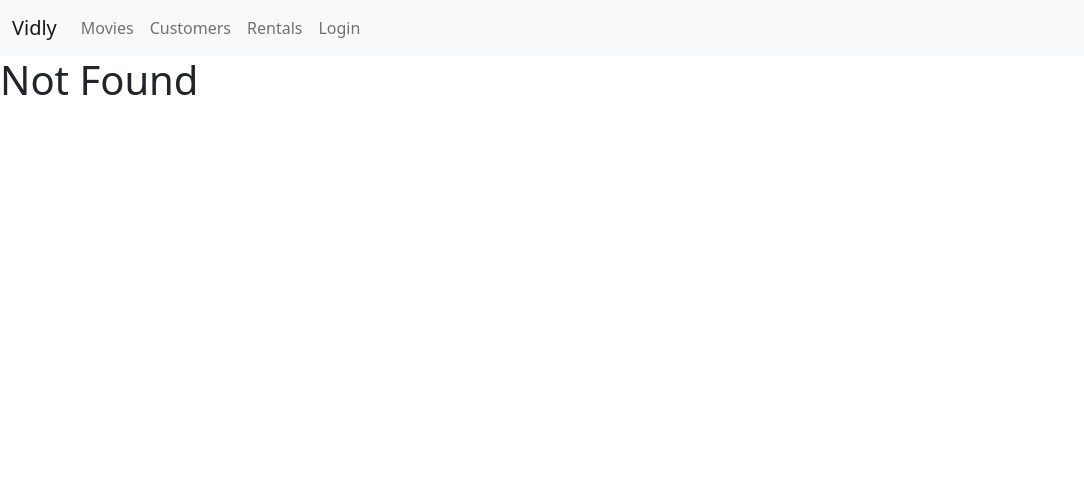
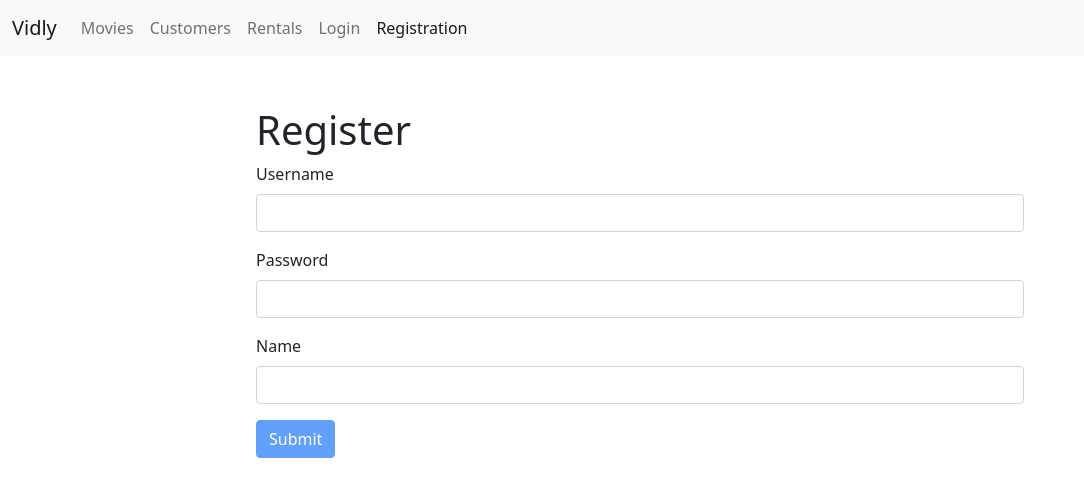
Before and after one commit to Beginner777-cpp/movieReact, a React (Create React App) app: page /registration in a window 1280 px wide. Before the commit this address led to /not-found. Shown: the top 496 px of the page, without its empty margins (0-1084 px from the left). Built offline with nearby package versions, Linux system fonts and the light colour scheme.

Commit message:
registration component started

```diff
--- a/src/App.js
+++ b/src/App.js
@@ -9,6 +9,7 @@ import Customers from "./Components/common/customers";
 import NotFound from "./Components/common/notFound";
 import MovieId from "./Components/common/movieId";
 import LoginForm from "./Components/loginForm";
+import Registration from "./Components/registration";
 function App() {
   return (
     <React.Fragment>
@@ -18,6 +19,7 @@ function App() {
         <Route path="/customers" component={Customers} />
         <Route path="/rentals" component={Rentals} />
         <Route path="/login" component={LoginForm} />
+        <Route path="/registration" component={Registration} />
         <Route path="/movies" component={Movie} />
         <Route path="/not-found" component={NotFound} />
         <Redirect exact from="/" to="/movies" />
--- a/src/Components/common/input.jsx
+++ b/src/Components/common/input.jsx
@@ -11,7 +11,6 @@ const Input = ({ name, label, errors, ...rest}) => {
         id={name}
         name={name}
         className="form-control"
-        autoFocus
       />
       {errors && <div className="alert alert-danger">{errors}</div>}
     </div>
--- a/src/Components/navbar.jsx
+++ b/src/Components/navbar.jsx
@@ -1,35 +1,59 @@
-import React from 'react';
-import { NavLink, li } from 'react-router-dom';
+import React from "react";
+import { NavLink, li } from "react-router-dom";
 
-const Navbar = ()=>{
+const Navbar = () => {
   return (
     <div>
       <nav className="navbar navbar-expand-lg navbar-light bg-light">
         <div className="container-fluid">
-    <NavLink className="navbar-brand" to="/">Vidly</NavLink>
-    <button className="navbar-toggler" type="button" data-bs-toggle="collapse" data-bs-target="#navbarNav" aria-controls="navbarNav" aria-expanded="false" aria-label="Toggle navigation">
+          <NavLink className="navbar-brand" to="/">
+            Vidly
+          </NavLink>
+          <button
+            className="navbar-toggler"
+            type="button"
+            data-bs-toggle="collapse"
+            data-bs-target="#navbarNav"
+            aria-controls="navbarNav"
+            aria-expanded="false"
+            aria-label="Toggle navigation"
+          >
             <span className="navbar-toggler-icon"></span>
           </button>
           <div className="collapse navbar-collapse" id="navbarNav">
             <ul className="navbar-nav">
               <li className="nav-item">
-          <NavLink className="nav-link" aria-current="page" to="/movies">Movies</NavLink>
+                <NavLink className="nav-link" aria-current="page" to="/movies">
+                  Movies
+                </NavLink>
               </li>
               <li className="nav-item">
-          <NavLink className="nav-link" to="/customers">Customers</NavLink>
+                <NavLink className="nav-link" to="/customers">
+                  Customers
+                </NavLink>
               </li>
               <li className="nav-item">
-          <NavLink className="nav-link" to="/rentals">Rentals</NavLink>
+                <NavLink className="nav-link" to="/rentals">
+                  Rentals
+                </NavLink>
+              </li>
+
+              <li className="nav-item">
+                <NavLink className="nav-link" to="/login">
+                  Login
+                </NavLink>
               </li>
               <li className="nav-item">
-          <NavLink className="nav-link" to="/login">Login</NavLink>
+                <NavLink className="nav-link" to="/registration">
+                  Registration
+                </NavLink>
               </li>
             </ul>
           </div>
         </div>
       </nav>
     </div>
-)
-}
+  );
+};
 
-export  default Navbar;
+export default Navbar;
--- /dev/null
+++ b/src/Components/registration.jsx
@@ -0,0 +1,37 @@
+import React from "react";
+import Joi from "joi-browser";
+import Form from "./common/form";
+
+class Registration extends Form {
+  constructor(props) {
+    super(props);
+    this.state = {
+      account: { username: "", password: "", name: "" },
+      errors: {
+        username: "",
+        password: "",
+        name: "",
+      },
+    };
+    this.schema = {
+      username: Joi.string().required().label("Username"),
+      password: Joi.string().required().label("Password"),
+      name: Joi.string().required().label("Name"),
+    };
+  }
+  doSubmit = () => {
+    console.log("Submitted");
+  };
+  render() {
+    return (
+      <form className="form" onSubmit={this.handleSubmit} method="GET">
+        <h1>Register</h1>
+        {this.renderInput("username", "Username")}
+        {this.renderInput("password", "Password", "password")}
+        {this.renderInput("name", "Name")}
+        {this.renderBtn()}
+      </form>
+    );
+  }
+}
+export default Registration;
```
Lines whose indentation alone changed are shown as unchanged.
